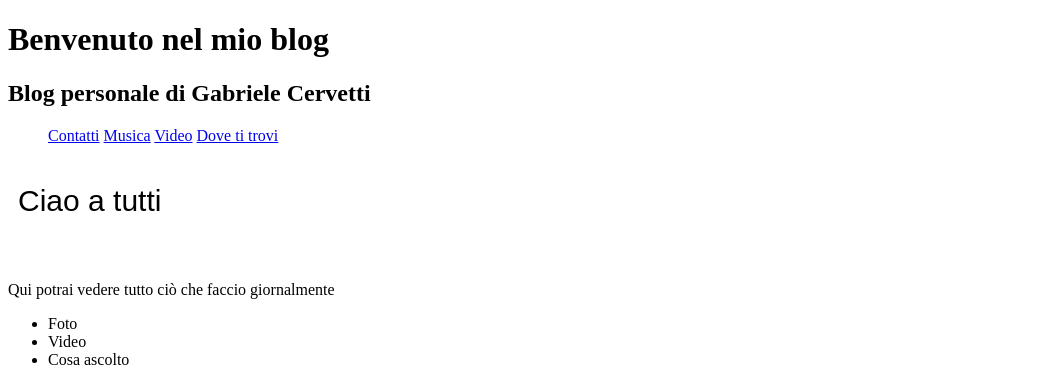
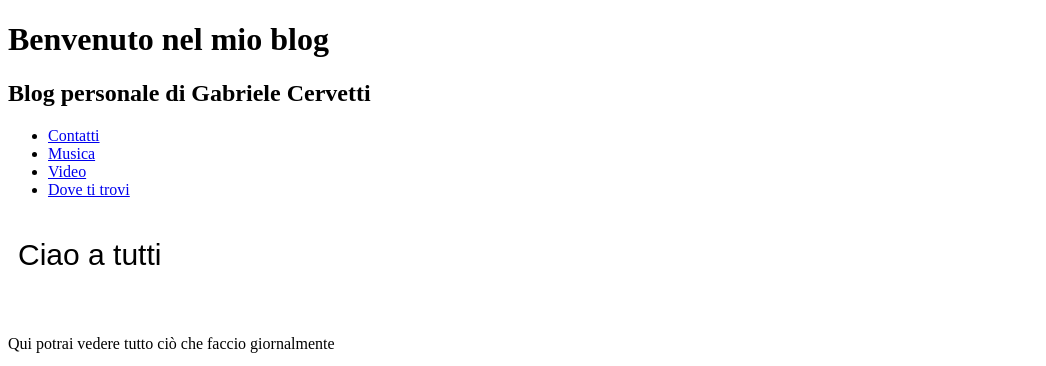
Before and after one commit to GabrieleCervetti/BLOG_prova, a plain HTML site: page home.html in a window 1280 px wide. Shown: the top 366 px of the page, without its empty margins (0-1046 px from the left). Drawn offline with Linux system fonts and the light colour scheme.

Commit message:
modifica finale

```diff
--- a/home.html
+++ b/home.html
@@ -12,10 +12,10 @@
 	<h2>Blog personale di Gabriele Cervetti</h2>
 	<nav>
 		<ul>
-			<a href="contatti.html">Contatti</a>
-			<a href="musica.html">Musica</a>
-			<a href="video.html">Video</a>
-			<a href="geolocalizzazione.html">Dove ti trovi</a>
+			<li> <a href="contatti.html">Contatti</a></li>
+			<li> <a href="musica.html">Musica</a></li>
+			<li> <a href="video.html">Video</a></li>
+			<li> <a href="geolocalizzazione.html">Dove ti trovi</a></li>
 		</ul>
 	<nav>
 
```
